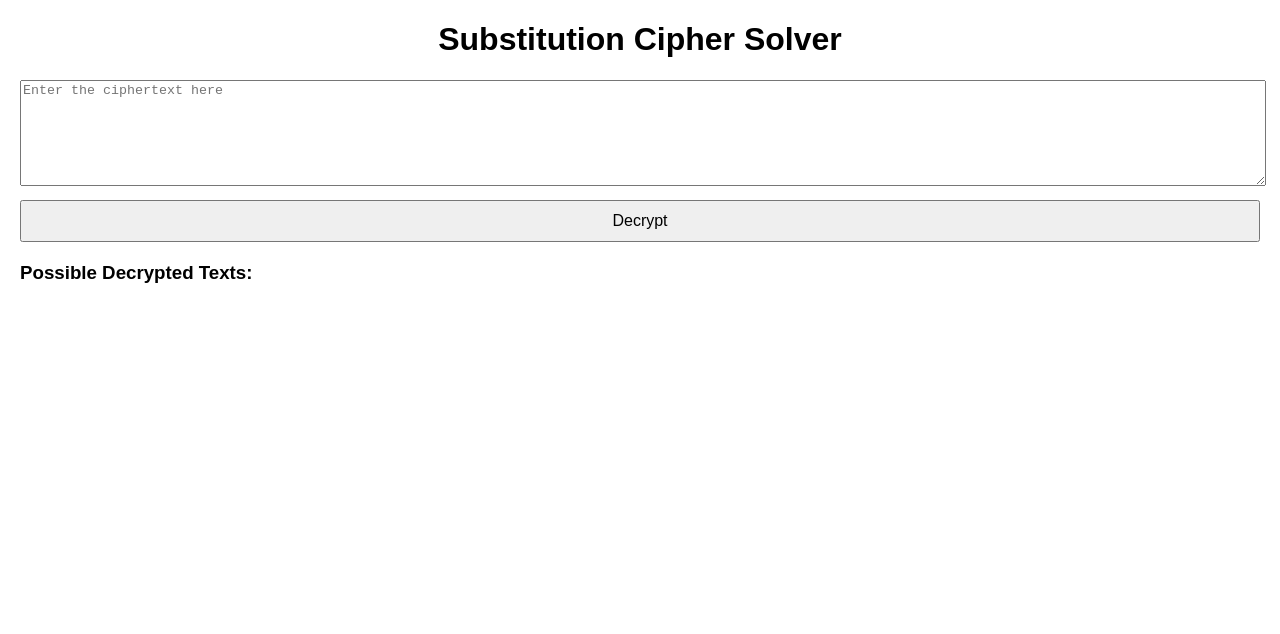
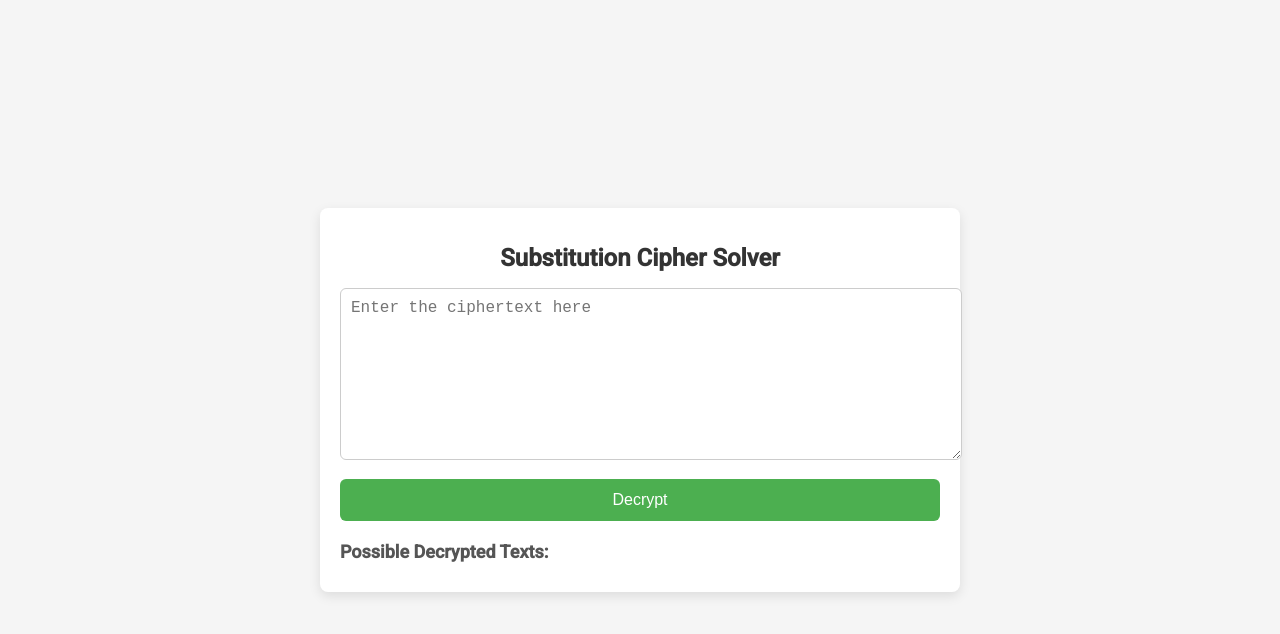
Before and after one commit to JazzyJonah/substitution-cipher, a plain HTML site: page index.html in a window 1280 px wide. Drawn offline with Linux system fonts and the light colour scheme.

Commit message:
Prettify

```diff
--- a/index.html
+++ b/index.html
@@ -4,33 +4,77 @@
     <meta charset="UTF-8">
     <meta name="viewport" content="width=device-width, initial-scale=1.0">
     <title>Substitution Cipher Solver</title>
+    <link rel="stylesheet" href="https://fonts.googleapis.com/css2?family=Roboto:wght@400;500&display=swap">
     <style>
         body {
-            font-family: Arial, sans-serif;
-            margin: 20px;
+            font-family: 'Roboto', sans-serif;
+            background-color: #f5f5f5;
+            margin: 0;
+            padding: 0;
+            display: flex;
+            justify-content: center;
+            align-items: center;
+            min-height: 100vh;
+        }
+        .container {
+            background-color: #ffffff;
+            max-width: 600px;
+            width: 100%;
+            padding: 20px;
+            border-radius: 8px;
+            box-shadow: 0 4px 12px rgba(0, 0, 0, 0.1);
         }
         h1 {
             text-align: center;
+            font-size: 24px;
+            color: #333;
         }
         textarea {
             width: 100%;
-            height: 100px;
+            height: 150px;
+            padding: 10px;
+            border: 1px solid #ccc;
+            border-radius: 6px;
+            font-size: 16px;
+            margin-bottom: 15px;
         }
         button {
-            display: block;
             width: 100%;
-            padding: 10px;
-            margin: 10px 0;
+            padding: 12px;
+            background-color: #4CAF50;
+            color: white;
             font-size: 16px;
+            border: none;
+            border-radius: 6px;
             cursor: pointer;
+            transition: background-color 0.3s;
+        }
+        button:hover {
+            background-color: #45a049;
         }
         .output {
             margin-top: 20px;
+        }
+        .output h3 {
+            font-size: 18px;
+            color: #555;
+            margin-bottom: 10px;
+        }
+        .output p {
+            background-color: #f9f9f9;
+            padding: 10px;
+            border: 1px solid #ddd;
+            border-radius: 6px;
+            margin-bottom: 10px;
+            font-size: 14px;
+            color: #333;
+            word-break: break-word;
         }
     </style>
 </head>
 <body>
 
+    <div class="container">
         <h1>Substitution Cipher Solver</h1>
 
         <textarea id="ciphertext" placeholder="Enter the ciphertext here"></textarea>
@@ -40,6 +84,7 @@
             <h3>Possible Decrypted Texts:</h3>
             <div id="results"></div>
         </div>
+    </div>
 
     <script src="script.js"></script>
 
```
Lines whose indentation alone changed are shown as unchanged.
